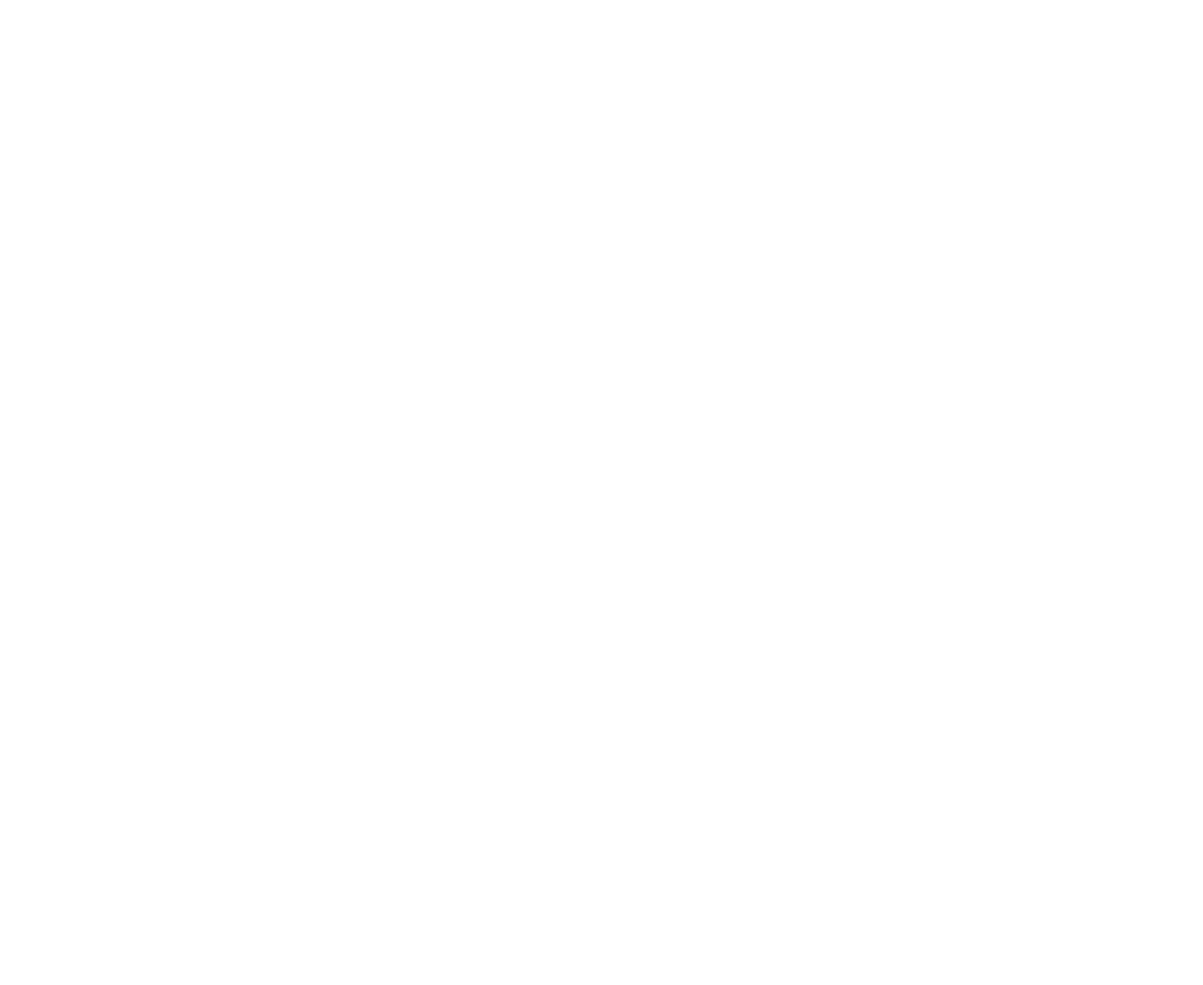
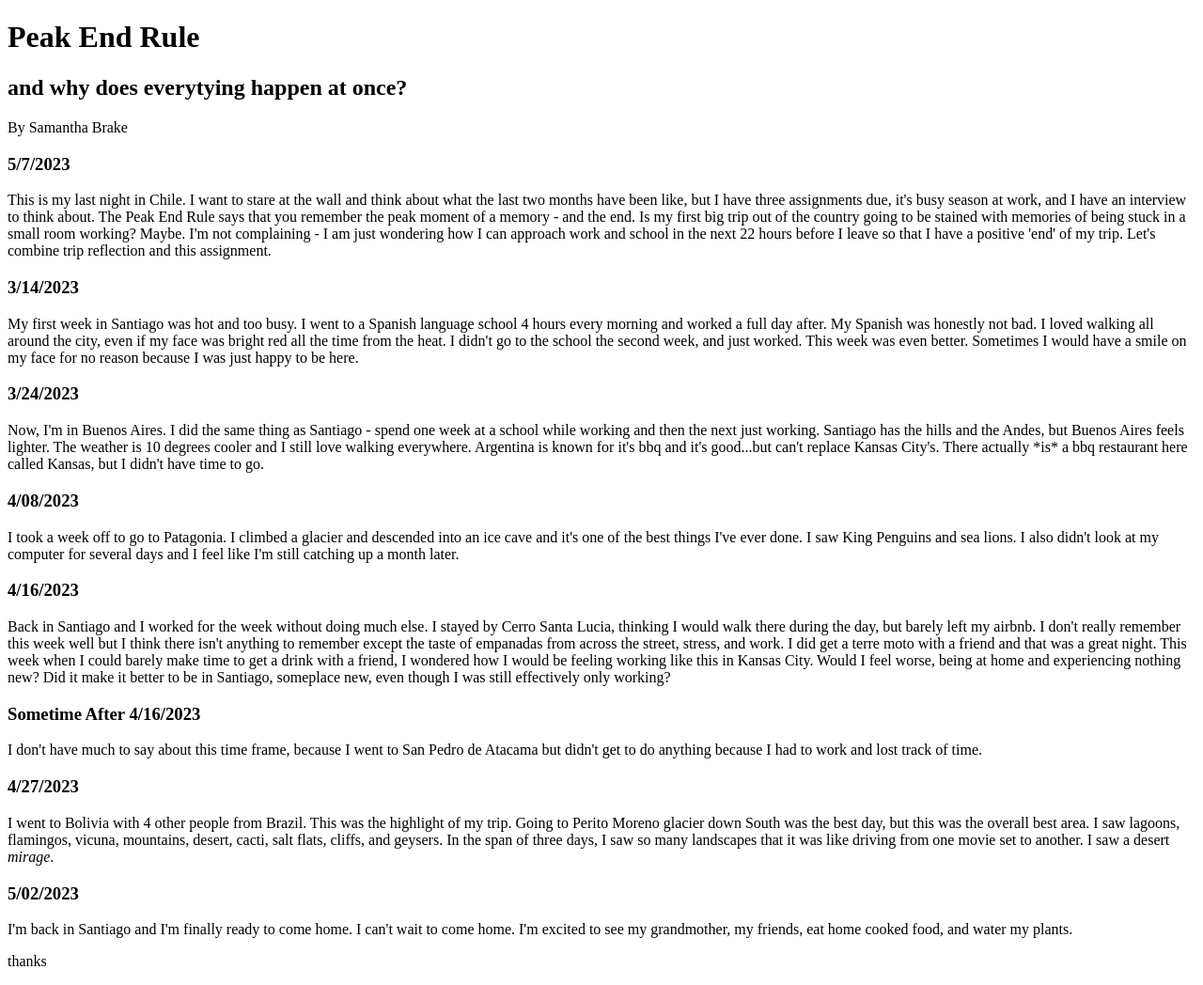
Before and after one commit to KC-LCW-Jan-23-Classroom/js-assignment-4-html-me-something-sammy-brake, a website: page index.html in a window 1280 px wide. Shown: the whole page at 94% size. Before the commit the page ends 800 px from the top, so only its background shows below. Drawn offline with Linux system fonts and the light colour scheme.

Commit message:
html sections

```diff
--- a/index.html
+++ b/index.html
@@ -1,8 +1,73 @@
 <!DOCTYPE html>
 <html>
    <head>
+      <title>Peak End Rule</title>
    </head>
+   <header>
+      <h1>Peak End Rule</h1>
+      <h2>and why does everytying happen at once?</h2>
+      <p>By Samantha Brake</p>
+   </header>
    <body>
-      <!-- Write your HTML in this file! -->
+      <main>
+         <article>
+            <h3>5/7/2023</h3>
+            <p>This is my last night in Chile. I want to stare at the wall and think about what the last two months have been like, but I have three assignments due, it's busy season at work, and I have an interview to think about.
+               The Peak End Rule says that you remember the peak moment of a memory - and the end. Is my first big trip out of the country going to be stained with memories of being stuck in a small room working? Maybe. I'm not complaining - I am just wondering how I can approach work and school
+               in the next 22 hours before I leave so that I have a positive 'end' of my trip. Let's combine trip reflection and this assignment.
+            </p>
+         </article>
+         <article>
+            <h3>3/14/2023</h3>
+            <p>
+               My first week in Santiago was hot and too busy. I went to a Spanish language school 4 hours
+               every morning and worked a full day after. My Spanish was honestly not bad. I loved walking all around the city, even if my face was bright red all the time from the heat.
+               I didn't go to the school the second week, and just worked. This week was even better. Sometimes I would have a smile on my face for no reason because I was just happy to be here.
+            </p>
+         </article>
+         <article>
+            <h3>3/24/2023</h3>
+            <p>
+               Now, I'm in Buenos Aires. I did the same thing as Santiago - spend one week at a school while working and then the next just working.
+               Santiago has the hills and the Andes, but Buenos Aires feels lighter. The weather is 10 degrees cooler and I still love walking everywhere.
+               Argentina is known for it's bbq and it's good...but can't replace Kansas City's. There actually *is* a bbq restaurant here called Kansas, but I didn't have time to go.
+            </p>
+         </article>
+         <article>
+            <h3>4/08/2023</h3>
+            <p>
+               I took a week off to go to Patagonia. I climbed a glacier and descended into an ice cave and it's one of the best things I've ever done. I saw King Penguins and sea lions. I also didn't look at my computer for several days and I feel like
+               I'm still catching up a month later.
+            </p>
+         </article>
+         <article>
+            <h3>4/16/2023</h3>
+            <p>
+               Back in Santiago and I worked for the week without doing much else. I stayed by Cerro Santa Lucia, thinking I would walk there during the day, but barely left my airbnb. I don't really remember this week well but I think there isn't anything
+               to remember except the taste of empanadas from across the street, stress, and work. I did get a terre moto with a friend and that was a great night.
+               This week when I could barely make time to get a drink with a friend, I wondered how I would be feeling working like this in Kansas City. Would I feel worse, being at home and experiencing
+               nothing new? Did it make it better to be in Santiago, someplace new, even though I was still effectively only working?
+            </p>
+         </article>
+         <article>
+            <h3>Sometime After 4/16/2023</h3>
+            <p> I don't have much to say about this time frame, because I went to San Pedro de Atacama but didn't get to do anything because I had to work and lost track of time.
+            </p>
+         </article>
+         <article>
+            <h3>4/27/2023</h3>
+            <p> I went to Bolivia with 4 other people from Brazil. This was the highlight of my trip. Going to Perito Moreno glacier down South was the best day, but this was the overall
+               best area. I saw lagoons, flamingos, vicuna, mountains, desert, cacti, salt flats, cliffs, and geysers. In the span of three days, I saw so many landscapes
+               that it was like driving from one movie set to another. I saw a desert <em>mirage</em>.
+            </p>
+         </article>
+         <article>
+            <h3>5/02/2023</h3>
+            <p> I'm back in Santiago and I'm finally ready to come home. I can't wait to come home.
+               I'm excited to see my grandmother, my friends, eat home cooked food, and water my plants.
+            </p>
+         </article>
+      </main>
+      <footer><p>thanks</p></footer>
    </body>
 </html>
```
